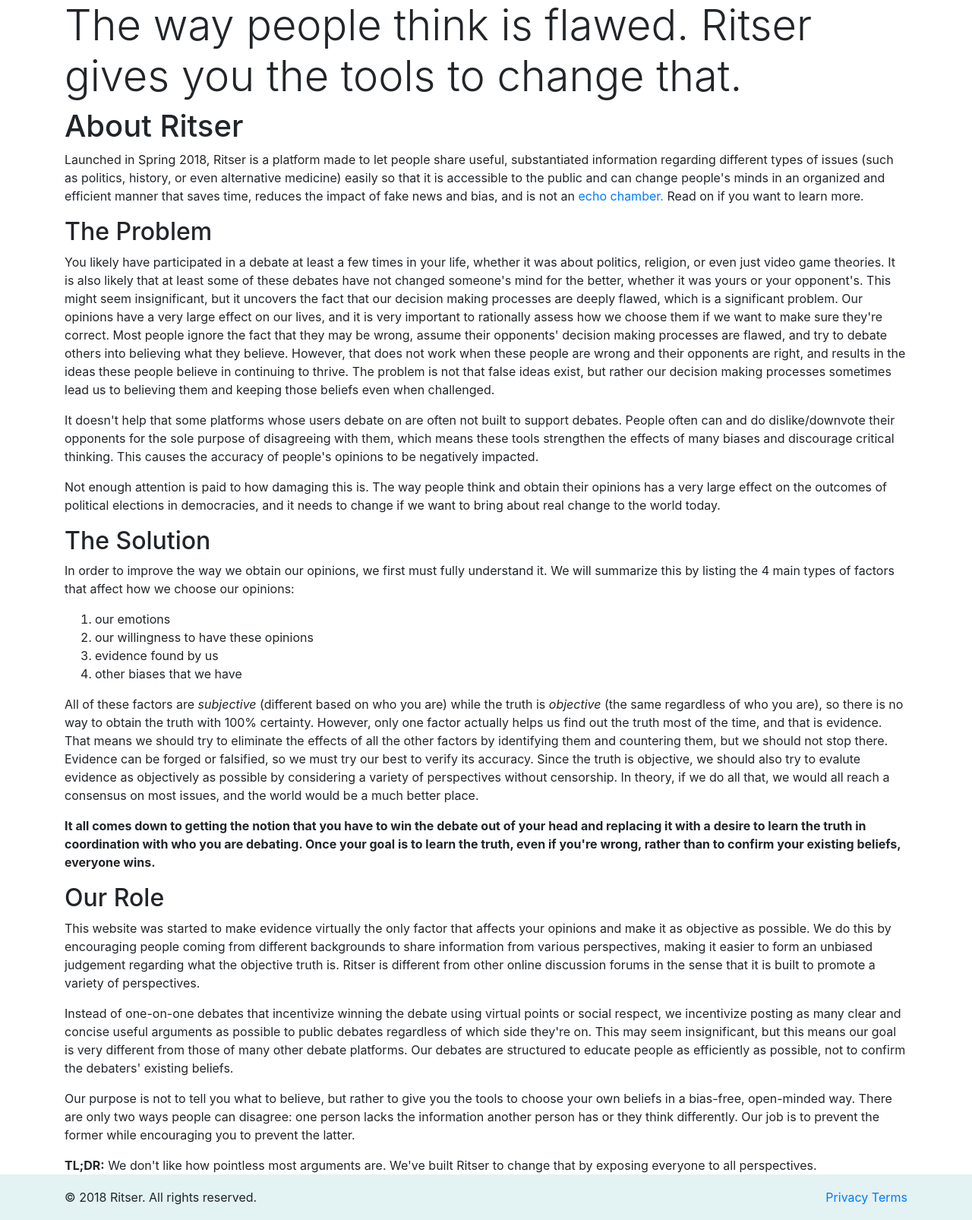
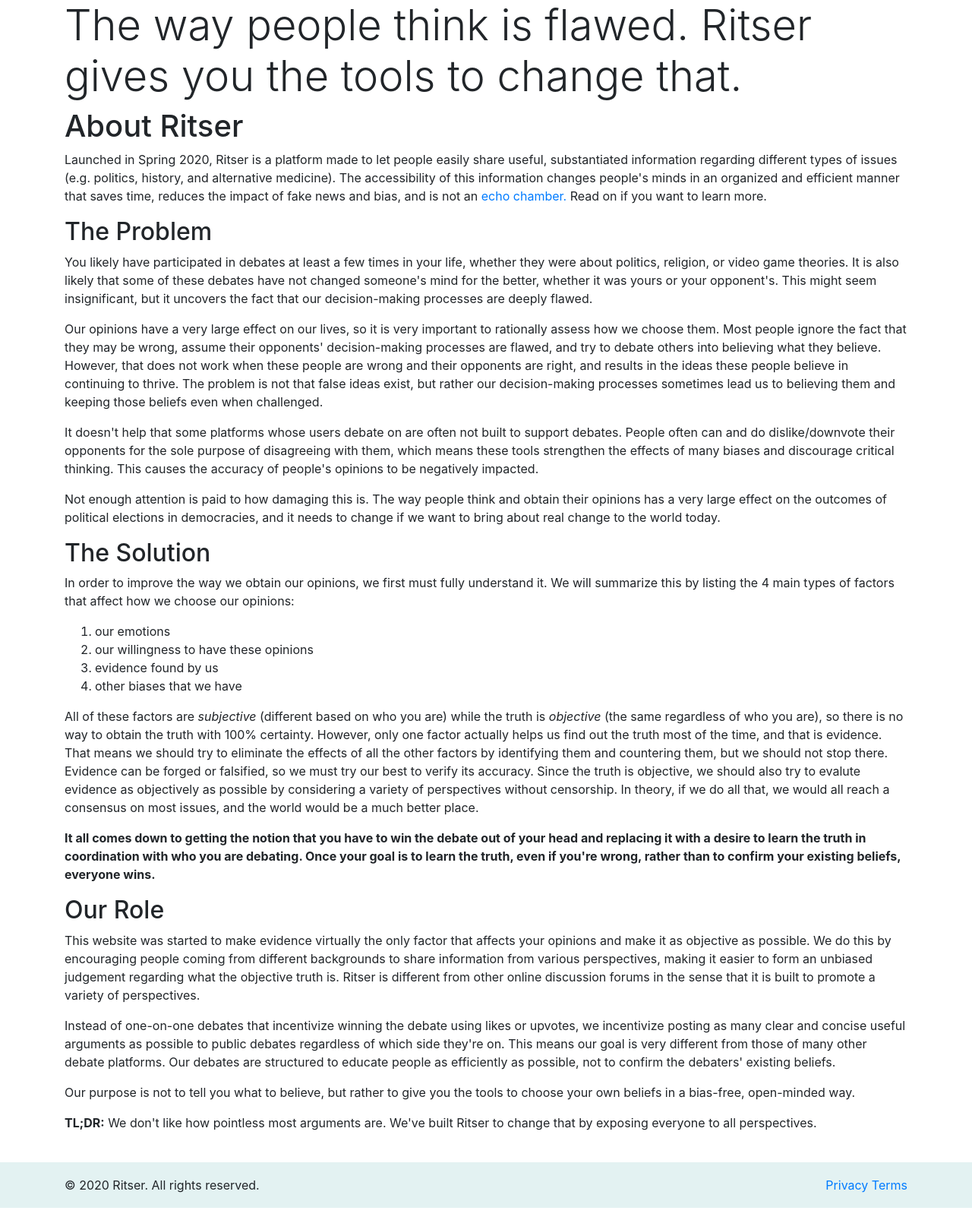
Before and after one commit to ia03/ritser, a Django app: page /about/ in a window 1280 px wide. Shown: the part 74-1680 px from the top of the page at 76% size. Run offline with Django 3.2, Linux system fonts and the light colour scheme; some libraries are stand-ins or nearby versions.

Commit message:
minor writing adjustments

```diff
--- a/debates/templates/base.html
+++ b/debates/templates/base.html
@@ -98,7 +98,7 @@
       <div class="container">
           <div class="row">
             <div class="col-md-6 text-md-left">
-              © 2018 Ritser. All rights reserved.
+              © 2020 Ritser. All rights reserved.
             </div>
             <div class="col-md-6 text-md-right">
               <a href="{% url 'privacy' %}">Privacy</a> <a href="{% url 'terms' %}">Terms</a>
--- a/debates/templates/debates/about.html
+++ b/debates/templates/debates/about.html
@@ -14,9 +14,10 @@
     <div class="page-header">
       <h1>About Ritser</h1>
     </div>
-    <p>Launched in Spring 2018, Ritser is a platform made to let people share useful, substantiated information regarding different types of issues (such as politics, history, or even alternative medicine) easily so that it is accessible to the public and can change people's minds in an organized and efficient manner that saves time, reduces the impact of fake news and bias, and is not an <a href="https://en.wikipedia.org/wiki/Echo_chamber_(media)">echo chamber.</a> Read on if you want to learn more.</p>
+    <p>Launched in Spring 2020, Ritser is a platform made to let people easily share useful, substantiated information regarding different types of issues (e.g. politics, history, and alternative medicine). The accessibility of this information changes people's minds in an organized and efficient manner that saves time, reduces the impact of fake news and bias, and is not an <a href="https://en.wikipedia.org/wiki/Echo_chamber_(media)">echo chamber.</a> Read on if you want to learn more.</p>
     <h2>The Problem</h2>
-    <p>You likely have participated in a debate at least a few times in your life, whether it was about politics, religion, or even just video game theories. It is also likely that at least some of these debates have not changed someone's mind for the better, whether it was yours or your opponent's. This might seem insignificant, but it uncovers the fact that our decision making processes are deeply flawed, which is a significant problem. Our opinions have a very large effect on our lives, and it is very important to rationally assess how we choose them if we want to make sure they're correct. Most people ignore the fact that they may be wrong, assume their opponents' decision making processes are flawed, and try to debate others into believing what they believe. However, that does not work when these people are wrong and their opponents are right, and results in the ideas these people believe in continuing to thrive. The problem is not that false ideas exist, but rather our decision making processes sometimes lead us to believing them and keeping those beliefs even when challenged.</p>
+    <p>You likely have participated in debates at least a few times in your life, whether they were about politics, religion, or video game theories. It is also likely that some of these debates have not changed someone's mind for the better, whether it was yours or your opponent's. This might seem insignificant, but it uncovers the fact that our decision-making processes are deeply flawed.</p>
+    <p>Our opinions have a very large effect on our lives, so it is very important to rationally assess how we choose them. Most people ignore the fact that they may be wrong, assume their opponents' decision-making processes are flawed, and try to debate others into believing what they believe. However, that does not work when these people are wrong and their opponents are right, and results in the ideas these people believe in continuing to thrive. The problem is not that false ideas exist, but rather our decision-making processes sometimes lead us to believing them and keeping those beliefs even when challenged.</p>
     <p>It doesn't help that some platforms whose users debate on are often not built to support debates. People often can and do dislike/downvote their opponents for the sole purpose of disagreeing with them, which means these tools strengthen the effects of many biases and discourage critical thinking. This causes the accuracy of people's opinions to be negatively impacted.</p>
     <p>Not enough attention is paid to how damaging this is. The way people think and obtain their opinions has a very large effect on the outcomes of political elections in democracies, and it needs to change if we want to bring about real change to the world today.</p>
     <h2>The Solution</h2>
@@ -31,8 +32,9 @@
     <p><strong>It all comes down to getting the notion that you have to win the debate out of your head and replacing it with a desire to learn the truth in coordination with who you are debating. Once your goal is to learn the truth, even if you're wrong, rather than to confirm your existing beliefs, everyone wins.</strong></p>
     <h2>Our Role</h2>
     <p>This website was started to make evidence virtually the only factor that affects your opinions and make it as objective as possible. We do this by encouraging people coming from different backgrounds to share information from various perspectives, making it easier to form an unbiased judgement regarding what the objective truth is. Ritser is different from other online discussion forums in the sense that it is built to promote a variety of perspectives.</p>
-    <p>Instead of one-on-one debates that incentivize winning the debate using virtual points or social respect, we incentivize posting as many clear and concise useful arguments as possible to public debates regardless of which side they're on. This may seem insignificant, but this means our goal is very different from those of many other debate platforms. Our debates are structured to educate people as efficiently as possible, not to confirm the debaters' existing beliefs.</p>
-    <p>Our purpose is not to tell you what to believe, but rather to give you the tools to choose your own beliefs in a bias-free, open-minded way. There are only two ways people can disagree: one person lacks the information another person has or they think differently. Our job is to prevent the former while encouraging you to prevent the latter.</p>
+    <p>Instead of one-on-one debates that incentivize winning the debate using likes or upvotes, we incentivize posting as many clear and concise useful arguments as possible to public debates regardless of which side they're on. This means our goal is very different from those of many other debate platforms. Our debates are structured to educate people as efficiently as possible, not to confirm the debaters' existing beliefs.</p>
+    <p>Our purpose is not to tell you what to believe, but rather to give you the tools to choose your own beliefs in a bias-free, open-minded way.</p>
     <p><strong>TL;DR:</strong> We don't like how pointless most arguments are. We've built Ritser to change that by exposing everyone to all perspectives.</p>
+    <br />
   </div>
 {% endblock %}
--- a/debates/templates/debates/rules.html
+++ b/debates/templates/debates/rules.html
@@ -182,8 +182,8 @@
         <li>
             Users
             <ol>
-                <li>Must not impersonate someone else</li>
-                <li>Must not vote on debates on the basis of a reason other than how useful they are or their compliance with the rules</li>
+                <li>Must not impersonate others</li>
+                <li>Must not vote on debates on the basis of a reason other than how useful they are and their compliance with the rules</li>
                 <li>Must not remove useful content (even from their own submissions) that does not violate the rules by editing or deleting it if they are not replacing it with similar content</li>
                 <li>Must not abuse or attempt to break or interfere with the appropriate usage of the site in any way</li>
                 <li>Must not create other accounts in order to evade their bans (being logged out is okay)</li>
```
